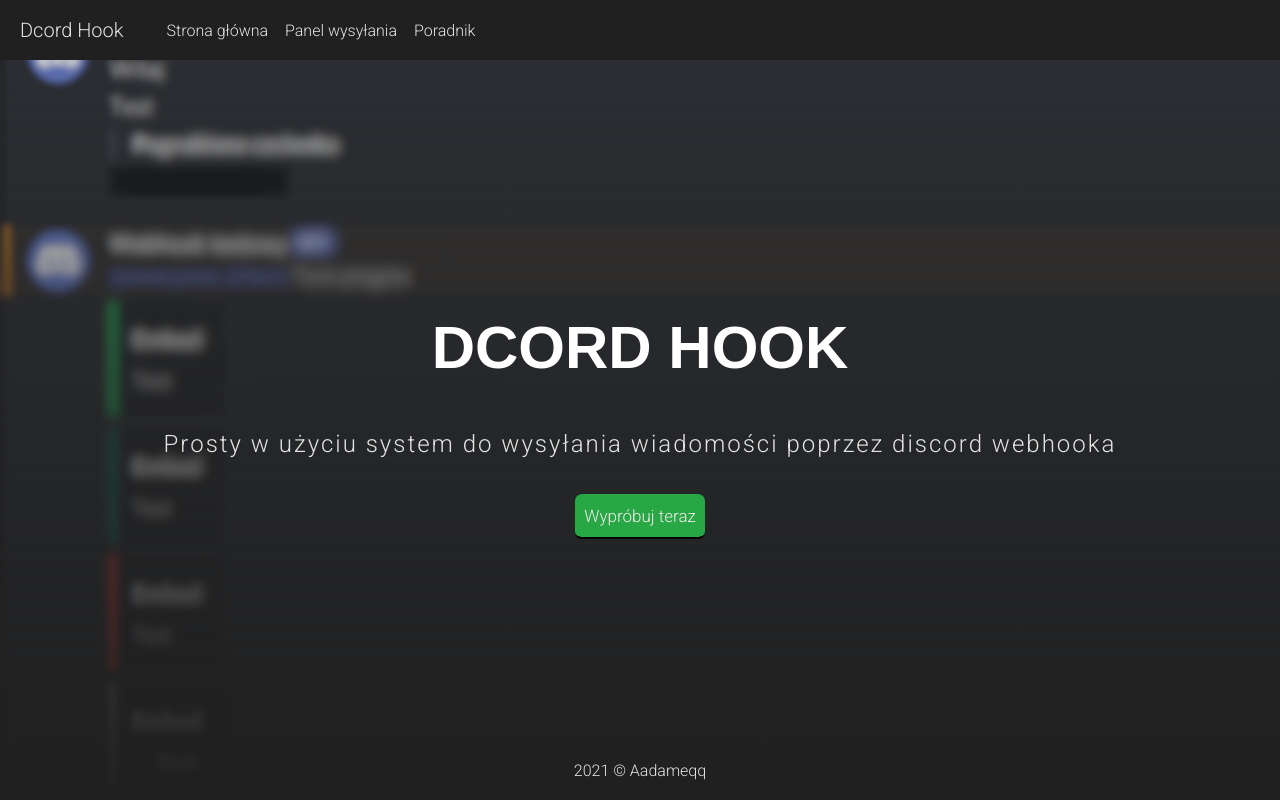
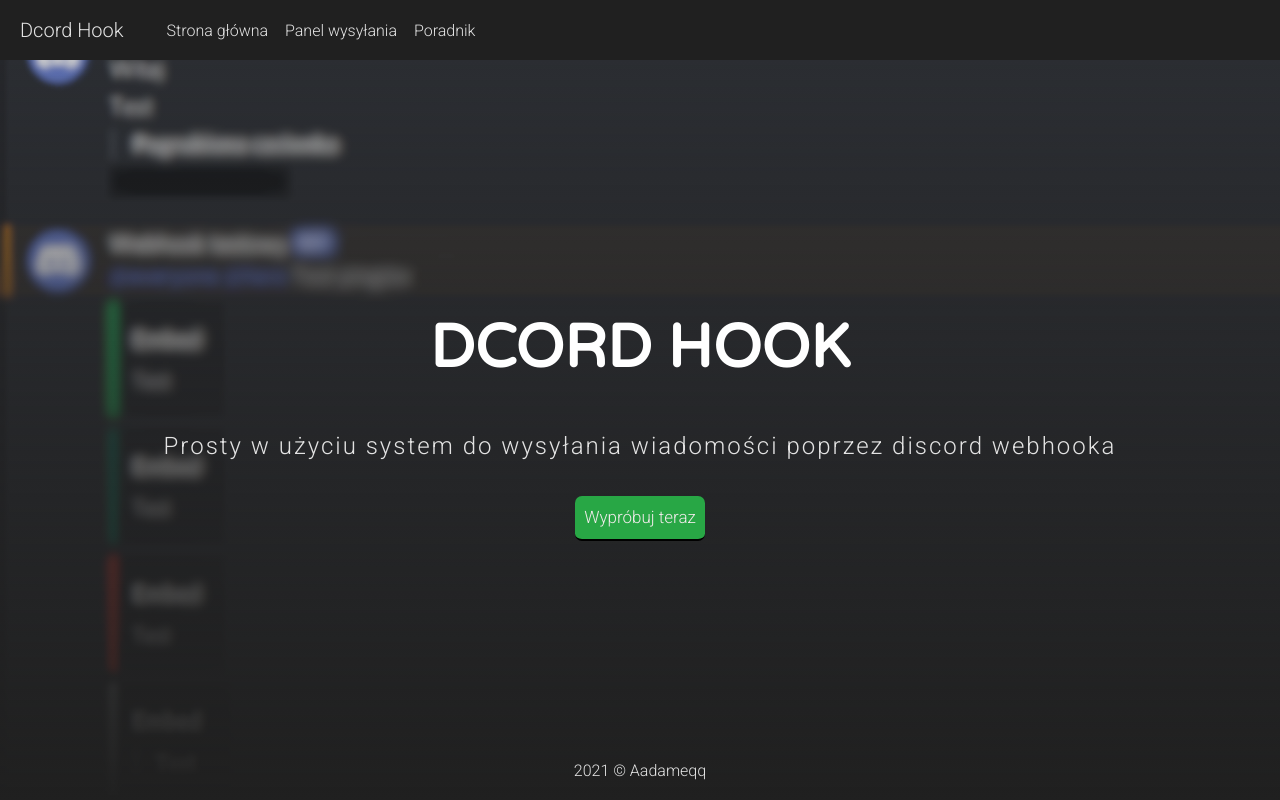
Before and after one commit to Aadameqq/dsc-webhook-sender, a plain HTML site: page index.html in a window 1280 px wide. Drawn offline with Linux system fonts and the light colour scheme.

Commit message:
changed font

```diff
--- a/dist/css/main.css
+++ b/dist/css/main.css
@@ -51,7 +51,7 @@
 }
 .info__title--site-name-font {
   color: #fff;
-  font-family: "Liberation Sans";
+  font-family: "Varela Round";
   font-weight: 600;
   font-size: 60px;
   margin: 0;
--- a/index.html
+++ b/index.html
@@ -14,6 +14,10 @@
     <link rel="stylesheet" href="./dist/css/main.css" />
     <link
       href="https://fonts.googleapis.com/css2?family=Roboto:wght@300&display=swap"
+      rel="stylesheet"
+    />
+    <link
+      href="https://fonts.googleapis.com/css2?family=Varela+Round&display=swap"
       rel="stylesheet"
     />
   </head>
```
